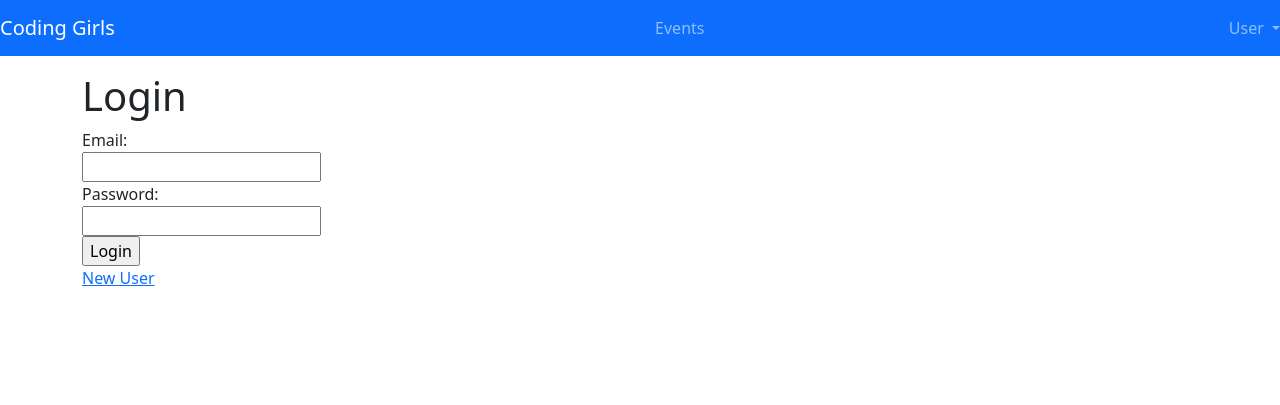
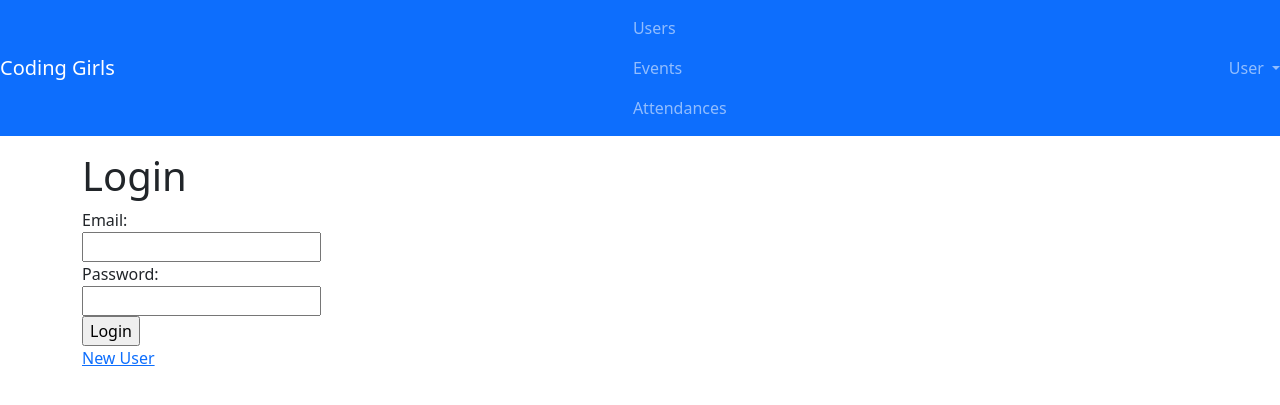
Before and after one commit to haoqiang/rails-workshop, a Rails app: page /users in a window 1280 px wide. Shown: the top 405 px of the page. Run offline with Rails 7, Linux system fonts and the light colour scheme; style sheets or scripts are compiled from the project's sources; parts of the project's set-up code (start-up, migrations or seed data) failed here and were passed over; some libraries are stand-ins or nearby versions.

Commit message:
Update navbar

```diff
--- a/app/views/layouts/_header.html.erb
+++ b/app/views/layouts/_header.html.erb
@@ -3,7 +3,9 @@
   <%= link_to 'Coding Girls', events_path, class: "navbar-brand" %>
 
     <ul class="nav navbar-nav">
+        <li class="nav-item"><%= link_to 'Users', users_path, class: 'nav-link' %></li>
         <li class="nav-item"><%= link_to 'Events', events_path, class: 'nav-link' %></li>
+        <li class="nav-item"><%= link_to 'Attendances', attendances_path, class: 'nav-link' %></li>
     </ul>
     <ul class="nav navbar-nav pull-right pull-xs-right">
         <li class="nav-item dropdown">
```
